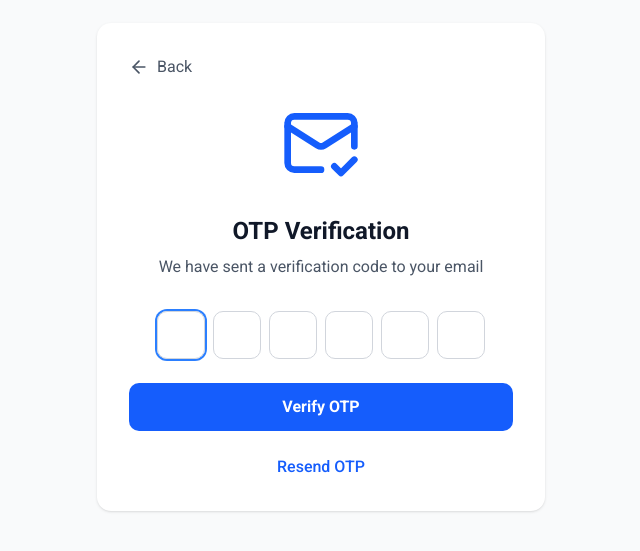
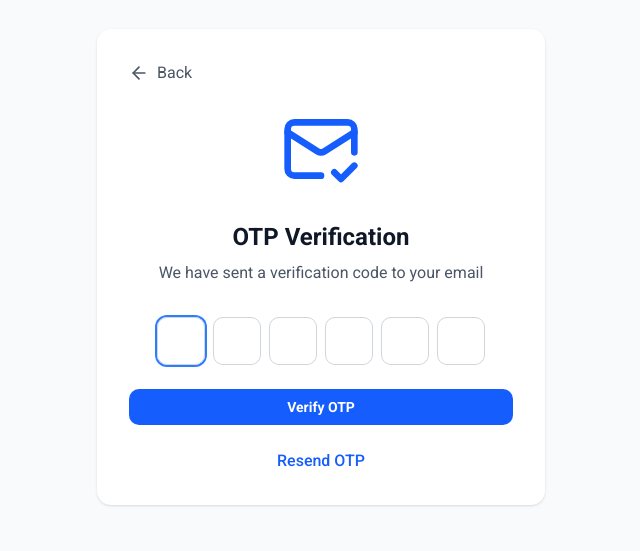
Before and after one commit to mpsinghji/DreamShare, a Next.js app in the folder Frontend/: page /auth/verify in a window 1280 px wide. Shown: the part 133-684 px from the top of the page, without its empty margins (319-959 px from the left). Built offline with nearby package versions, Linux system fonts and the light colour scheme.

Commit message:
minor change verify page

```diff
--- a/Frontend/components/Auth/Verify.tsx
+++ b/Frontend/components/Auth/Verify.tsx
@@ -1,9 +1,11 @@
 "use client";
-import React, { useRef, useEffect } from "react";
+import React, { useRef, useEffect, useState } from "react";
 import { MailCheck, ArrowLeft } from "lucide-react";
 import Link from "next/link";
+import LoadingButton from "../Helper/LoadingButton";
 
 const Verify = () => {
+  const [isLoading, setIsLoading] = useState(false);
   const inputRefs = useRef<(HTMLInputElement | null)[]>([]);
 
   // Focus first input on mount
@@ -20,7 +22,10 @@ const Verify = () => {
     }
   };
 
-  const handleKeyDown = (index: number, e: React.KeyboardEvent<HTMLInputElement>) => {
+  const handleKeyDown = (
+    index: number,
+    e: React.KeyboardEvent<HTMLInputElement>
+  ) => {
     if (e.key === "Backspace" && !e.currentTarget.value && index > 0) {
       // Move to previous input on backspace if current is empty
       inputRefs.current[index - 1]?.focus();
@@ -31,10 +36,11 @@ const Verify = () => {
     <div className="min-h-screen flex items-center justify-center bg-gray-50">
       <div className="max-w-md w-full p-8 bg-white rounded-xl shadow-sm">
         {/* Back Button */}
-        <Link href={"/auth/login"}><button className="flex items-center text-gray-600 hover:text-gray-800 mb-6">
-          <ArrowLeft className="h-5 w-5 mr-2" />
-          Back
-        </button>
+        <Link href={"/auth/login"}>
+          <button className="flex items-center text-gray-600 hover:text-gray-800 mb-6">
+            <ArrowLeft className="h-5 w-5 mr-2" />
+            Back
+          </button>
         </Link>
 
         {/* Verification Icon */}
@@ -69,12 +75,14 @@ const Verify = () => {
           </div>
 
           {/* Submit Button */}
-          <button
+          {}
+          <LoadingButton
+            isLoading={isLoading}
             type="submit"
             className="w-full bg-blue-600 text-white py-3 rounded-lg font-semibold hover:bg-blue-700 focus:outline-none focus:ring-2 focus:ring-blue-500 focus:ring-offset-2"
           >
             Verify OTP
-          </button>
+          </LoadingButton>
 
           {/* Resend OTP Link */}
           <div className="text-center">
```
